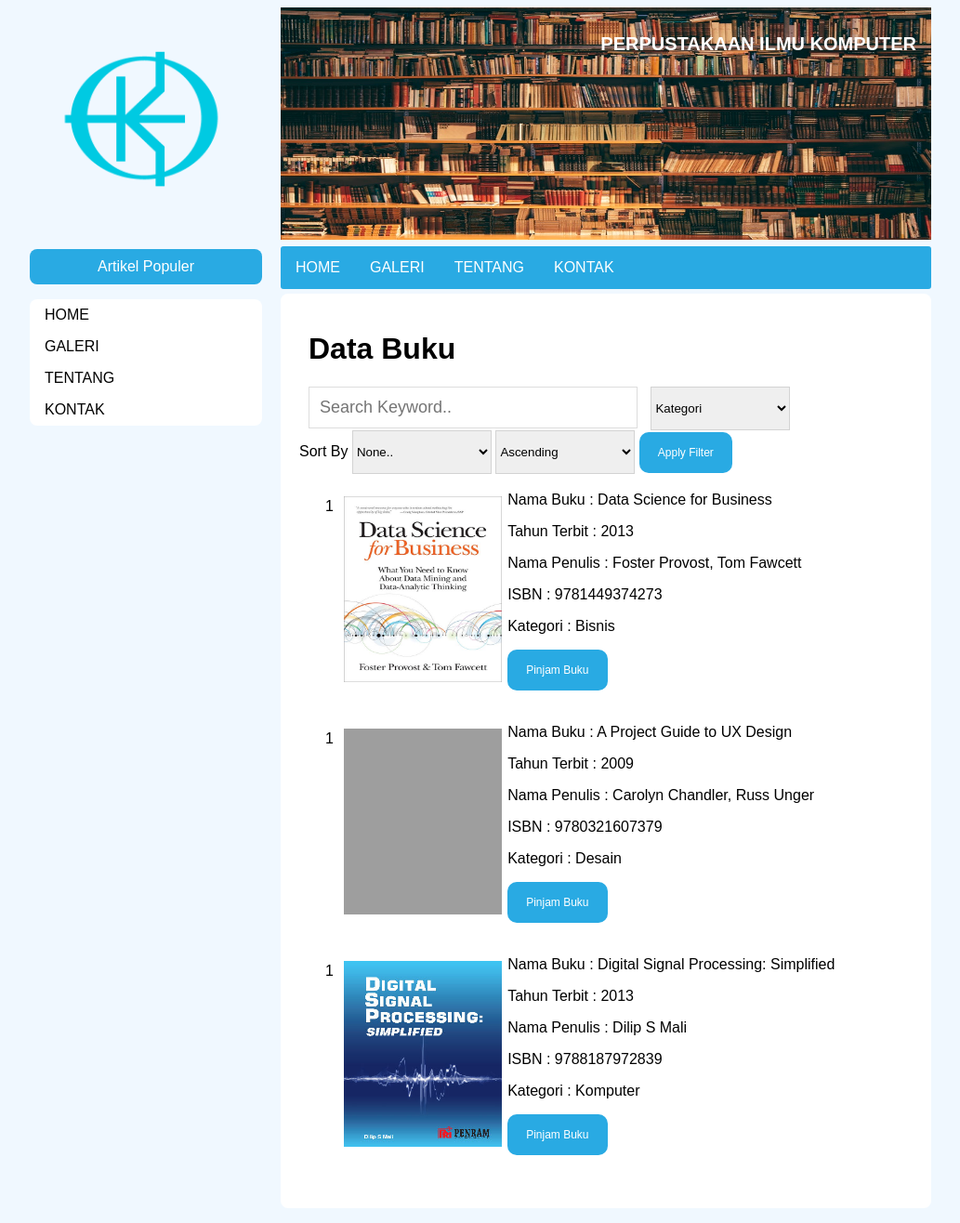
After one commit to yurikochristian/praktikumWebA, a PHP site: page /galeri.php in a window 1280 px wide. The commit adds this page. Shown: the whole page at 93% size, without its empty margins (138-1171 px from the left). Run offline with PHP 8.4, Linux system fonts and the light colour scheme; data comes from the database, SQL or seed files in the repository; both versions use the stored data as it was after the commit; grey boxes are pictures that could not be loaded.

Commit message:
Modul 6 (Filtered Search)

```diff
--- a/Modul 6/css/galeri.css
+++ b/Modul 6/css/galeri.css
@@ -66,7 +66,7 @@ body{
     margin-bottom: 8px;
     padding: 20px;
     width: 660px;
-    height: 900px;
+
     float: right;
     background: white;
     border-radius: 8px;
--- /dev/null
+++ b/Modul 6/db-con.php
@@ -0,0 +1,13 @@
+<?php
+class database{
+	var $host = "localhost:3306";
+	var $username = "root";
+	var $password = "";
+	var $database = "perpustakaan";
+	var $koneksi;
+
+	function __construct(){
+		$this->koneksi = mysqli_connect($this->host, $this->username, $this->password,$this->database);
+	}
+}
+?>
--- /dev/null
+++ b/Modul 6/galeri-list.php
@@ -0,0 +1,22 @@
+<?php
+echo "<tr>
+    <td>
+        <p style=\"margin-top: -100px;\">1</p>
+    </td>
+    <td>
+        <div class=\"galeri\">
+            <img src=\"gambar/".$books['pic']."\">
+        </div>
+    </td>
+    <td>
+        <div id=\"detail\">
+            <p>Nama Buku : ".$books['judul']."</p>
+            <p>Tahun Terbit : ".$books['tahun']."</p>
+            <p>Nama Penulis : ".$books['penulis']."</p>
+            <p>ISBN : ".$books['ISBN']."</p>
+            <p>Kategori : ".$books['kategori']."</p>
+            <p><a href=\"#\"><button class=\"button\">Pinjam Buku</button></a></p>
+        </div>
+    </td>
+</tr>"
+?>
--- /dev/null
+++ b/Modul 6/galeri.php
@@ -0,0 +1,99 @@
+<?php
+include_once('db-con.php');
+$database = new database();
+$query="select * from buku";
+if(isset($_POST['filter'])){
+  $keyword=$_POST['katakunci'];
+  $option=$_POST['option'];
+  $conditions=array();
+  if(! empty($keyword))
+    $conditions[] = "judul LIKE '%$keyword%'";
+  if(! empty($option))
+    $conditions[] = "kategori='$option'";
+  $query;
+  if (count($conditions) > 0) {
+    $query .= " WHERE " . implode(' AND ', $conditions);
+  }
+  if(! empty($_POST['sort']))
+    $query .= " ORDER BY " . $_POST['sort'] . " " . $_POST['order'];
+}
+?>
+<!DOCTYPE html>
+<html lang="en">
+
+<head>
+    <meta charset="UTF-8">
+    <meta name="viewport" content="width=device-width, initial-scale=1.0">
+    <title>Galeri</title>
+    <link rel="stylesheet" href="css/galeri.css">
+</head>
+
+<body>
+    <div id="main-content">
+        <div id="atas">
+            <img src="gambar/perpustakaan.jpg" alt="" style="height: 250px; width: 700px;">
+            <p style="color: white; font-weight: bolder;">PERPUSTAKAAN ILMU KOMPUTER</p>
+        </div>
+        <div id="sidebar">
+            <img src="gambar/himakom.png" alt="" style="height: auto; width: 240px;">
+            <div class="populer">
+                <p>Artikel Populer</p>
+            </div>
+            <ul>
+                <li><a href="index.html">HOME</a></li>
+                <li><a href="galeri.html">GALERI</a></li>
+                <li><a href="tentang.html">TENTANG</a></li>
+                <li><a href="kontak.html">KONTAK</a></li>
+            </ul>
+
+        </div>
+        <div id="menu">
+            <ul>
+                <li><a href="index.html">HOME</a></li>
+                <li><a href="galeri.html">GALERI</a></li>
+                <li><a href="tentang.html">TENTANG</a></li>
+                <li><a href="kontak.html">KONTAK</a></li>
+            </ul>
+        </div>
+        <div id="isi">
+            <h1>Data Buku</h1>
+            <form action="galeri.php" method="post">
+                <input type="text" placeholder="Search Keyword.." name="katakunci" id="mySearch">
+                <select style="width: 150px;height: 47px;border:solid 1px lightgrey;margin-top:-25px;" name="option">
+                <option value="" >Kategori</option>
+                <?php
+                        $query2 = "SELECT DISTINCT kategori FROM buku";
+                        $rs = mysqli_query($database->koneksi, $query2);
+                        while ($cat = mysqli_fetch_assoc($rs)){
+                        echo '<option value="'.$cat['kategori'].'">'.$cat['kategori'].'</option>';
+                        }
+                ?>
+                </select>
+                <br>
+                <label>Sort By</label>
+                <select style="width: 150px;height: 47px;border:solid 1px lightgrey;" name="sort">
+                    <option value="id_buku">None..</option>
+                    <option value="judul">Alfabet</option>
+                    <option value="tahun">Tahun</option>
+                </select>
+                <select style="width: 150px;height: 47px;border:solid 1px lightgrey;" name="order">
+                    <option value="ASC">Ascending</option>
+                    <option value="DESC">Descending</option>
+                </select>
+                <button type="submit" class="button" name="filter">Apply Filter</button>
+            </form>
+            <table style="width: 700px; border: none;">
+            <?php
+                $result = mysqli_query($database->koneksi, $query);
+                while($books = mysqli_fetch_assoc($result)){
+                    require "galeri-list.php";
+                }
+            ?>
+            </table>
+            <br>
+        </div>
+        <div id="clear"></div>
+    </div>
+</body>
+
+</html>
```
Also changed, not shown: Modul 6/galeri.html (deleted, +0 -117 lines), Modul 6/perpustakaan.sql (added, +73 -0 lines).
